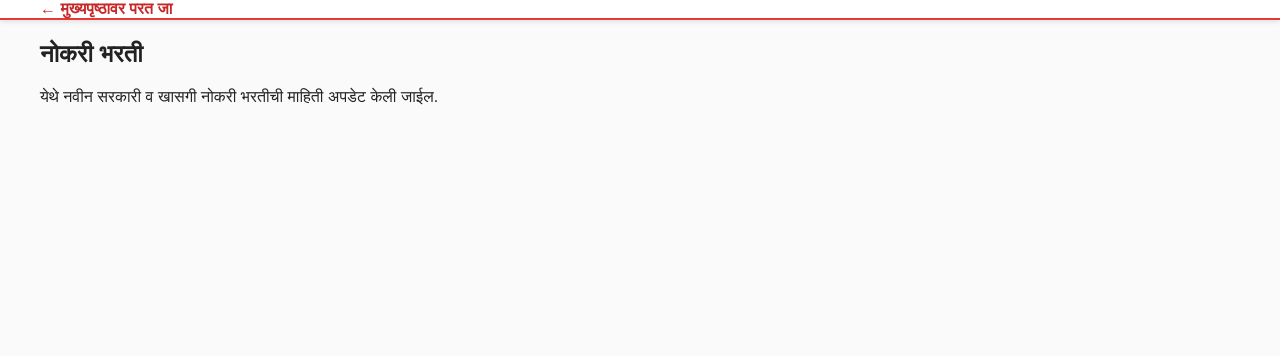
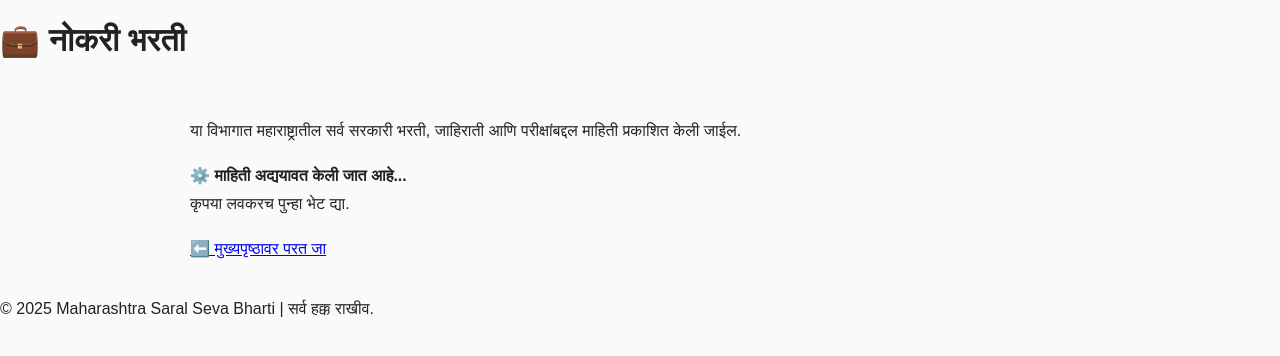
Before and after one commit to maharashtrasaralsevabharti/mssb, a plain HTML site: page pages/nokari.html in a window 1280 px wide. Drawn offline with Linux system fonts and the light colour scheme.

Commit message:
Update nokari.html

```diff
--- a/pages/nokari.html
+++ b/pages/nokari.html
@@ -4,17 +4,25 @@
   <meta charset="UTF-8">
   <meta name="viewport" content="width=device-width, initial-scale=1.0">
   <title>नोकरी भरती - महाराष्ट्र सरळ सेवा भरती</title>
+  <meta name="description" content="महाराष्ट्रातील सर्व सरकारी नोकरी भरती, जाहिराती आणि परीक्षांची माहिती.">
   <link rel="stylesheet" href="../style.css">
 </head>
 <body>
-  <header class="site-header">
-    <div class="container">
-      <a href="../index.html" style="text-decoration:none; color:#c62828; font-weight:700;">← मुख्यपृष्ठावर परत जा</a>
+  <header>
+    <h1>💼 नोकरी भरती</h1>
+  </header>
+
+  <main style="max-width:900px;margin:auto;padding:20px;line-height:1.8;">
+    <p>या विभागात महाराष्ट्रातील सर्व सरकारी भरती, जाहिराती आणि परीक्षांबद्दल माहिती प्रकाशित केली जाईल.</p>
+    <div class="info-box">
+      <p><strong>⚙️ माहिती अद्ययावत केली जात आहे...</strong><br>कृपया लवकरच पुन्हा भेट द्या.</p>
     </div>
-  </header>
-  <main class="container latest-posts">
-    <h2>नोकरी भरती</h2>
-    <p>येथे नवीन सरकारी व खासगी नोकरी भरतीची माहिती अपडेट केली जाईल.</p>
+
+    <a href="../index.html">⬅️ मुख्यपृष्ठावर परत जा</a>
   </main>
+
+  <footer>
+    <p>© 2025 Maharashtra Saral Seva Bharti | सर्व हक्क राखीव.</p>
+  </footer>
 </body>
 </html>
```
